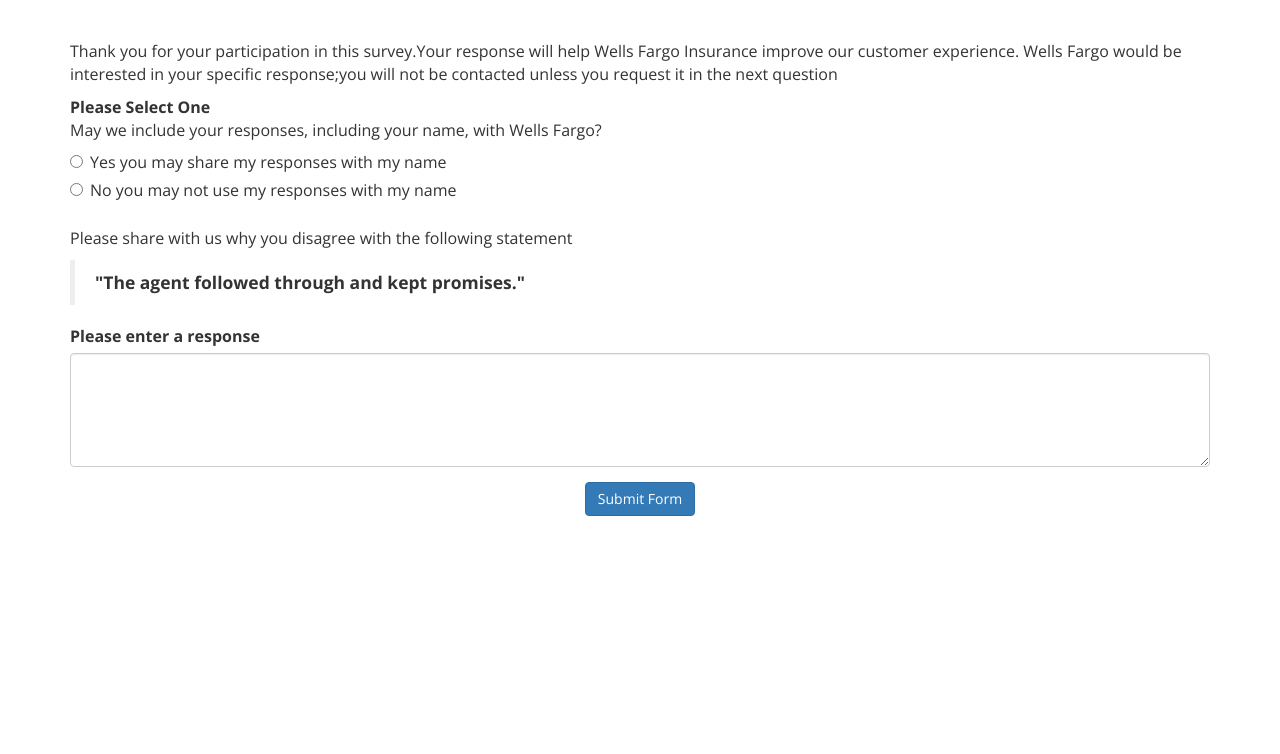
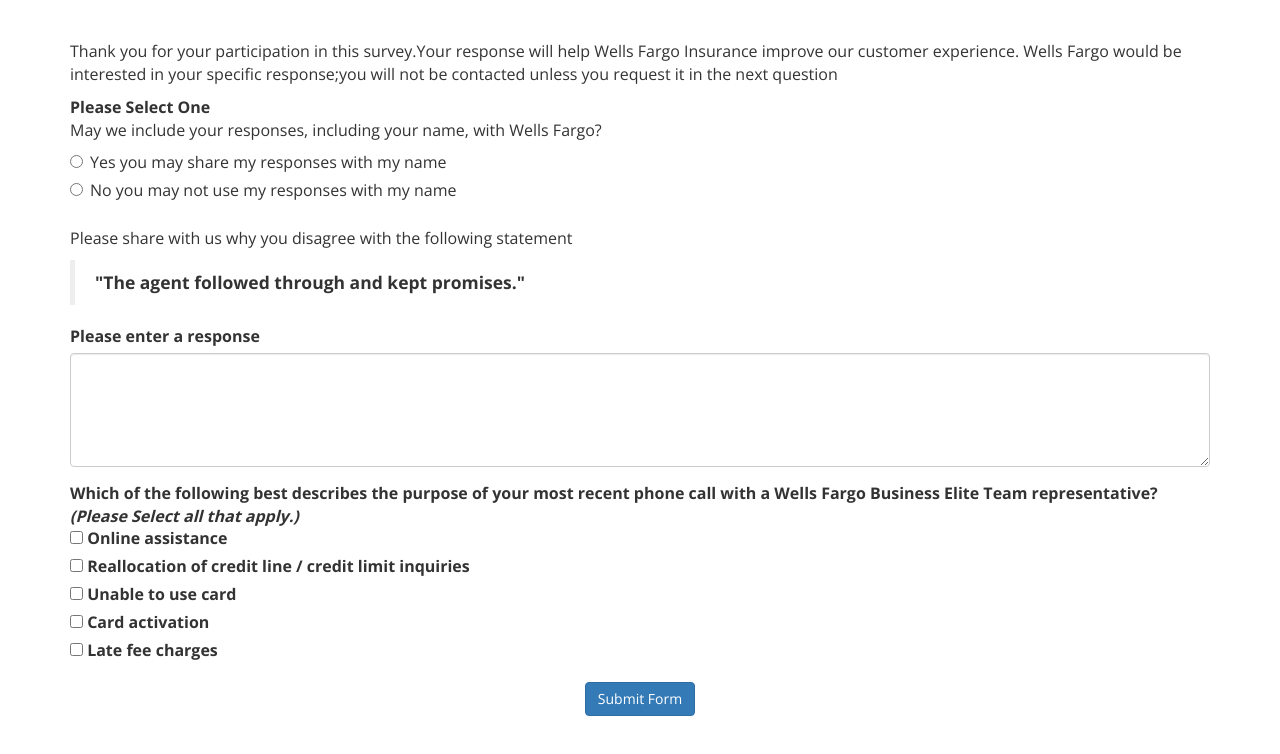
Before and after one commit to jamesv28/accessibility-forms, a website: page index.html in a window 1280 px wide. Drawn offline with nearby package versions, Linux system fonts and the light colour scheme.

Commit message:
third commit

```diff
--- a/index.html
+++ b/index.html
@@ -41,6 +41,23 @@
                     <blockquote><strong>"The agent followed through and kept promises."</strong></blockquote>
                     <label class="control-label" for="quote-response">Please enter a response</label>
                     <textarea class="form-control" id="quote-response" name="quote-response" rows="5"></textarea>
+                </fieldset>
+                <fieldset class="form-group">
+                    <legend >
+                        Which of the following best describes the purpose of your most recent phone call with a Wells Fargo Business Elite Team representative?
+                        <br>
+                        <i>(Please Select all that apply.)</i>
+                    </legend>
+                    <input type="checkbox" id="online-assistance" value="online" name="purpose">
+                    <label for="online-assistance">Online assistance</label> <br>
+                    <input type="checkbox" id="reallocation" value="reallocation" name="purpose">
+                    <label for="reallocation">Reallocation of credit line / credit limit inquiries </label> <br>
+                    <input type="checkbox" id="unable-card" value="unable" name="purpose">
+                    <label for="unable-card">Unable to use card</label> <br>
+                    <input type="checkbox" id="activation" value="activation" name="purpose">
+                    <label for="activation">Card activation</label> <br>
+                    <input type="checkbox" id="late-fee" value="late" name="purpose">
+                    <label for="late-fee">Late fee charges</label>
                 </fieldset>
                 <!--<fieldset class="form-group">-->
                     <!--<legend>-->
@@ -210,19 +227,7 @@
                         <!--</tr>-->
                     <!--</tbody>-->
                 <!--</table>-->
-                <!--<fieldset class="form-group">-->
-                    <!--<legend >-->
-                        	<!--In which ways has your [team] proactively contacted you in the past 12 months? (Select all that apply.)-->
-                    <!--</legend>-->
-                    <!--<input type="checkbox" id="phone" value="phone" name="contactMethod">-->
-                    <!--<label for="phone">Phone</label> <br>-->
-                    <!--<input type="checkbox" id="email" value="email" name="contactMethod">-->
-                    <!--<label for="email">Email</label> <br>-->
-                    <!--<input type="checkbox" id="mail" value="mail" name="contactMethod">-->
-                    <!--<label for="mail">Mail</label> <br>-->
-                    <!--<input type="checkbox" id="other" value="other" name="contactMethod">-->
-                    <!--<label for="other">Other</label> <br>-->
-                <!--</fieldset>-->
+
                 <!--<fieldset class="from-group">-->
                     <!--<label for="otherConnections" class="control-label">-->
                         <!--If you selected d. Other, how else were you contacted?-->
```
